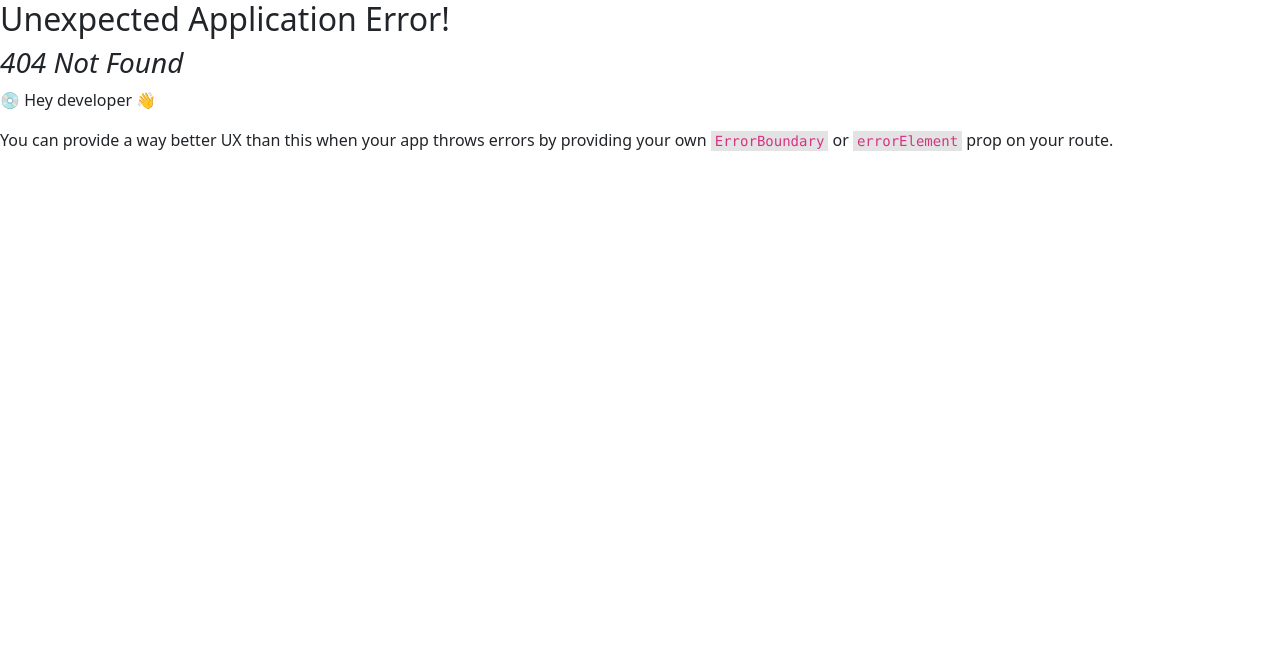
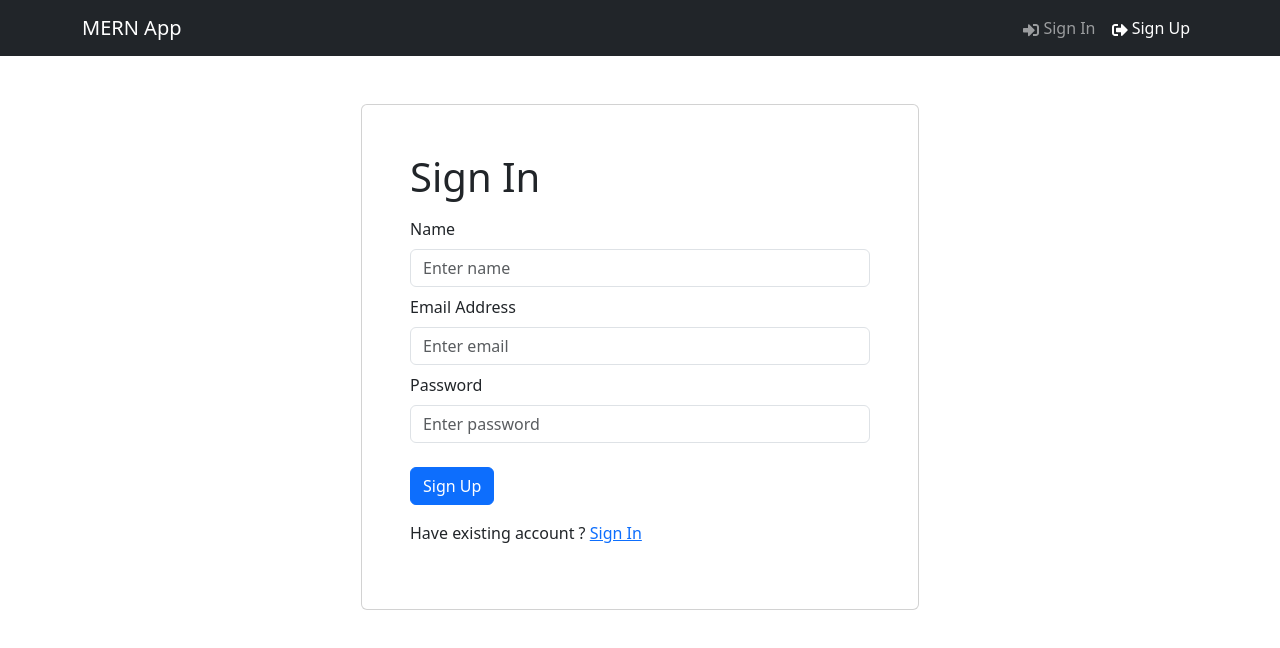
Before and after one commit to Anirudh-koushik-99/User-Auth, a React (Create React App) app in the folder frontend/: page /register in a window 1280 px wide. Before the commit this address had no page. Shown: the top 648 px of the page. Built offline with nearby package versions, Linux system fonts and the light colour scheme.

Commit message:
Login and Register Forms UI frontend

```diff
--- /dev/null
+++ b/frontend/src/components/FormContainer.jsx
@@ -0,0 +1,16 @@
+import React from "react";
+import { Container, Row, Col } from "react-bootstrap";
+
+const FormContainer = ({ children }) => {
+  return (
+    <Container>
+      <Row className="justify-content-md-center mt-5">
+        <Col xs={12} md={6} className="card p-5">
+          {children}
+        </Col>
+      </Row>
+    </Container>
+  );
+};
+
+export default FormContainer;
--- a/frontend/src/index.js
+++ b/frontend/src/index.js
@@ -8,11 +8,14 @@
 import 'bootstrap/dist/css/bootstrap.min.css'
 import './index.css';
 import HomeScreen from './screens/HomeScreen';
-
+import LoginScreen from './screens/LoginScreen';
+import RegisterScreen from './screens/RegisterScreen';
 const router = createBrowserRouter(
   createRoutesFromElements(
     <Route path='/' element={<App />}>
       <Route index={true} path='/' element={<HomeScreen />} />
+      <Route path='/login' element={<LoginScreen />} />
+      <Route path='/register' element={<RegisterScreen />} />
     </Route>
   )
 )
--- /dev/null
+++ b/frontend/src/screens/LoginScreen.jsx
@@ -0,0 +1,55 @@
+import { useState } from "react";
+import { Link } from "react-router-dom";
+import { Form, Button, Row, Col } from "react-bootstrap";
+import FormContainer from "../components/FormContainer";
+
+const LoginScreen = () => {
+  const [email, setEmail] = useState("");
+  const [password, setPassword] = useState("");
+
+  const submitHandler = async (e) => {
+    e.preventDefault();
+    console.log("Submit");
+  };
+
+  return (
+    <FormContainer>
+      <h1>Sign In</h1>
+      <Form onSubmit={submitHandler}>
+
+        <Form.Group className="my-2" controlId="email">
+          <Form.Label>Email Address</Form.Label>
+          <Form.Control
+            type="email"
+            value={email}
+            placeholder="Enter email"
+            onChange={(e) => setEmail(e.target.value)}
+          ></Form.Control>
+        </Form.Group>
+
+        <Form.Group className="my-2" controlId="password">
+          <Form.Label>Password</Form.Label>
+          <Form.Control
+            type="password"
+            value={password}
+            placeholder="Enter password"
+            onChange={(e) => setEmail(e.target.value)}
+          ></Form.Control>
+        </Form.Group>
+
+        <Button type="submit" variant="primary" className="mt-3">
+            Sign In
+        </Button>
+
+        <Row className="py-3">
+            <Col>
+                New Customer? <Link to={'/register'}>Register</Link>
+            </Col>
+        </Row>
+
+      </Form>
+    </FormContainer>
+  );
+};
+
+export default LoginScreen;
--- /dev/null
+++ b/frontend/src/screens/RegisterScreen.jsx
@@ -0,0 +1,66 @@
+import { useState } from "react";
+import { Link } from "react-router-dom";
+import { Form, Button, Row, Col } from "react-bootstrap";
+import FormContainer from "../components/FormContainer";
+
+const RegisterScreen = () => {
+    const [name, setName] = useState("")
+  const [email, setEmail] = useState("");
+  const [password, setPassword] = useState("");
+
+  const submitHandler = async (e) => {
+    e.preventDefault();
+    console.log("Submit");
+  };
+
+  return (
+    <FormContainer>
+      <h1>Sign In</h1>
+      <Form onSubmit={submitHandler}>
+
+      <Form.Group className="my-2" controlId="name">
+          <Form.Label>Name</Form.Label>
+          <Form.Control
+            type="name"
+            value={name}
+            placeholder="Enter name"
+            onChange={(e) => setName(e.target.value)}
+          ></Form.Control>
+        </Form.Group>
+
+        <Form.Group className="my-2" controlId="email">
+          <Form.Label>Email Address</Form.Label>
+          <Form.Control
+            type="email"
+            value={email}
+            placeholder="Enter email"
+            onChange={(e) => setEmail(e.target.value)}
+          ></Form.Control>
+        </Form.Group>
+
+        <Form.Group className="my-2" controlId="password">
+          <Form.Label>Password</Form.Label>
+          <Form.Control
+            type="password"
+            value={password}
+            placeholder="Enter password"
+            onChange={(e) => setEmail(e.target.value)}
+          ></Form.Control>
+        </Form.Group>
+
+        <Button type="submit" variant="primary" className="mt-3">
+            Sign Up
+        </Button>
+
+        <Row className="py-3">
+            <Col>
+                Have existing account ? <Link to={'/login'}>Sign In</Link>
+            </Col>
+        </Row>
+
+      </Form>
+    </FormContainer>
+  );
+};
+
+export default RegisterScreen;
```
Also changed, not shown: frontend/src/components/Header.jsx (+11 -13 lines).
